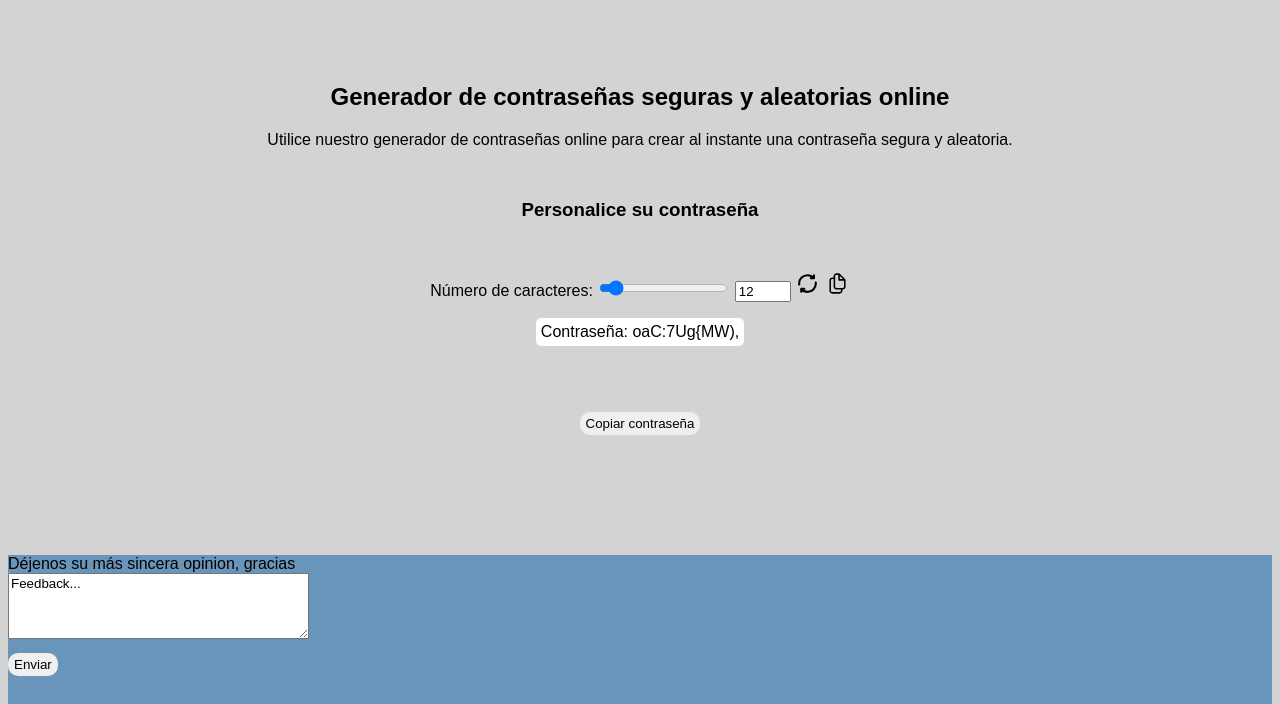
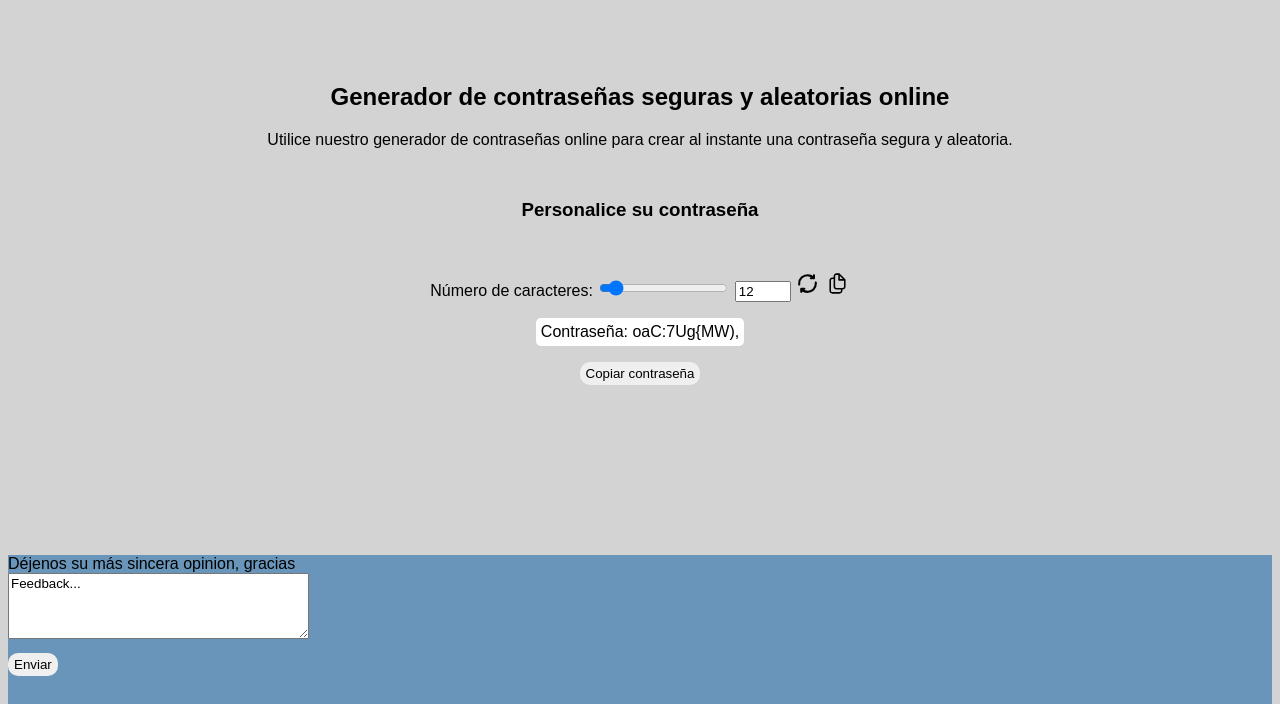
Before and after one commit to MarkGarciaRebollal/Cerbero, a plain HTML site: page index.html in a window 1280 px wide. Shown: the part 153-857 px from the top of the page. Drawn offline with Linux system fonts and the light colour scheme.

Commit message:
all files sync

```diff
--- /dev/null
+++ b/Scripts/Copy_button.js
@@ -0,0 +1,6 @@
+//Button feature to copy to the clipboard the password
+
+
+function copyButton () {
+    const pwd = document.getElementById().innerText;
+}
--- a/Scripts/buttom_Sync.js
+++ b/Scripts/button_Sync.js
@@ -1,4 +1,4 @@
-//Sync both buttoms of the password lenght selector
+//Sync both buttons of the password lenght selector
 
 
 function sync_range () {
--- a/index.html
+++ b/index.html
@@ -31,18 +31,18 @@
                 <label for="passwordLength">Número de caracteres: </label>
                 <input id="passwordRange" type="range" step="1" min="9" max="50" value="12" onclick="sync_numbers (), generator ()">
                 <input id="passwordLength" type="number" step="1" min="9" max="50" value="12" onclick="sync_range (), generator ()">
+
                 <!--Buttom create password-->
                 <img src="/Sources/SVG/refresh-cw-alt-3-svgrepo-com.svg" width="25px" alt="Generar contraseña" class="inline-block" onclick="generator ()">
                 <img src="/Sources/SVG/copy.svg" width="25px" alt="Copiar contraseña" class="inline-block" onclick="">
                 <br>
                 <p id="pwd_Result"></p> <!--Showing the result-->
+
+                <!--Place holder de botón para copiar contraseña-->
+                <br>
+                <button class="center margin-bottom button" onclick="generator ()">Copiar contraseña</button>
             </div>
 
-
-            <!--Place holder de botón para copiar contraseña-->
-            <form class="center margin-bottom">
-                <input type="submit" value="Copiar contraseña" class="button">
-            </form>
 
         </main>
 
@@ -71,7 +71,7 @@
 
 
         <!--Script autorun-->
-        <script>generator()</script>
+        <script>generator ()</script>
 
     </body>
 </html>
```
